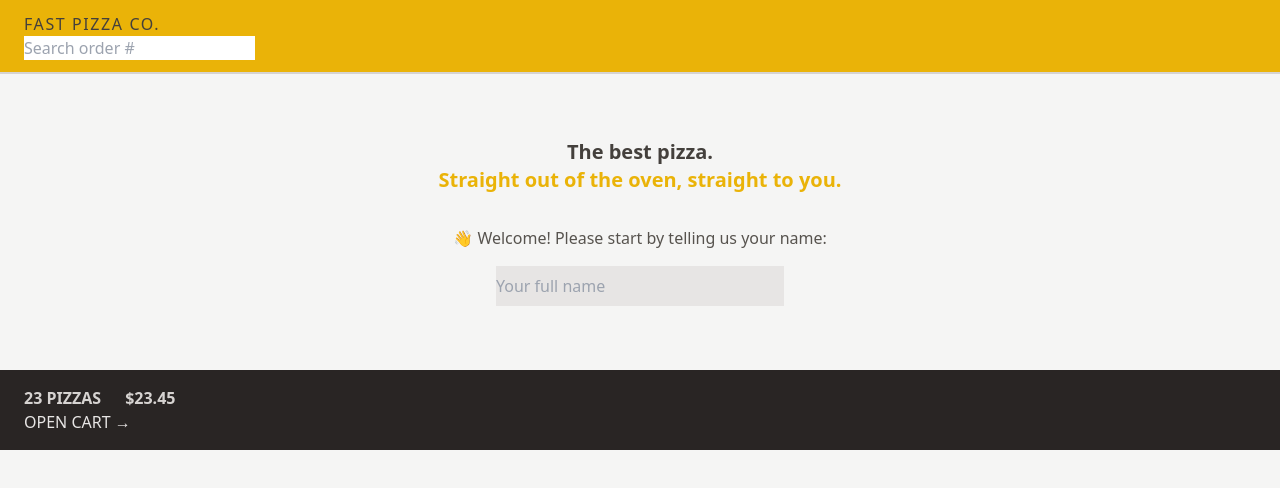
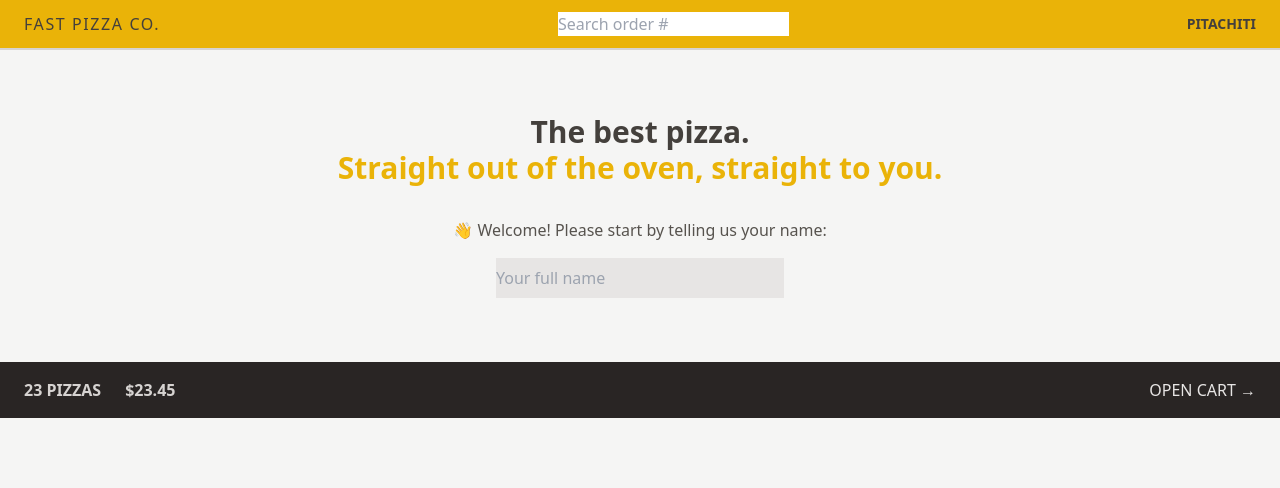
Before and after one commit to FatPat117/Pizza-Co, a React (Vite) app: page / in a window 1280 px wide. Shown: the top 488 px of the page. Built offline with nearby package versions, Linux system fonts and the light colour scheme.

Commit message:
Flexbox in Tailwind

```diff
--- a/src/features/cart/CartOverview.jsx
+++ b/src/features/cart/CartOverview.jsx
@@ -2,7 +2,7 @@
 
 function CartOverview() {
   return (
-    <div className="bg-stone-800 px-4 py-4 text-sm uppercase text-stone-200 sm:px-6 md:text-base">
+    <div className="flex items-center justify-between bg-stone-800 px-4 py-4 text-sm uppercase text-stone-200 sm:px-6 md:text-base">
       <p className="space-x-4 font-semibold text-stone-300 sm:space-x-6">
         <span>23 pizzas</span>
         <span>$23.45</span>
--- a/src/features/users/UseerName.jsx
+++ b/src/features/users/UseerName.jsx
@@ -1,5 +1,5 @@
 function UserName() {
-  return <div className="hidden text-sm font-semibold">Pitachiti</div>;
+  return <div className="hidden text-sm font-semibold md:block">Pitachiti</div>;
 }
 
 export default UserName;
--- a/src/ui/Header.jsx
+++ b/src/ui/Header.jsx
@@ -4,7 +4,7 @@
 
 function Header() {
   return (
-    <header className="border-b-2 border-stone-300 bg-yellow-500 px-4 py-3 uppercase sm:px-6">
+    <header className="flex items-center justify-between border-b-2 border-stone-300 bg-yellow-500 px-4 py-3 uppercase sm:px-6">
       <Link to="/" className="tracking-widest">
         Fast Pizza Co.
       </Link>
--- a/src/ui/Home.jsx
+++ b/src/ui/Home.jsx
@@ -3,7 +3,7 @@
 function Home() {
   return (
     <div className="my-10 text-center sm:my-16">
-      <h1 className="mb-8 text-xl font-semibold">
+      <h1 className="mb-8 text-xl font-semibold md:text-3xl">
         The best pizza.
         <br />
         <span className="text-yellow-500">
```
